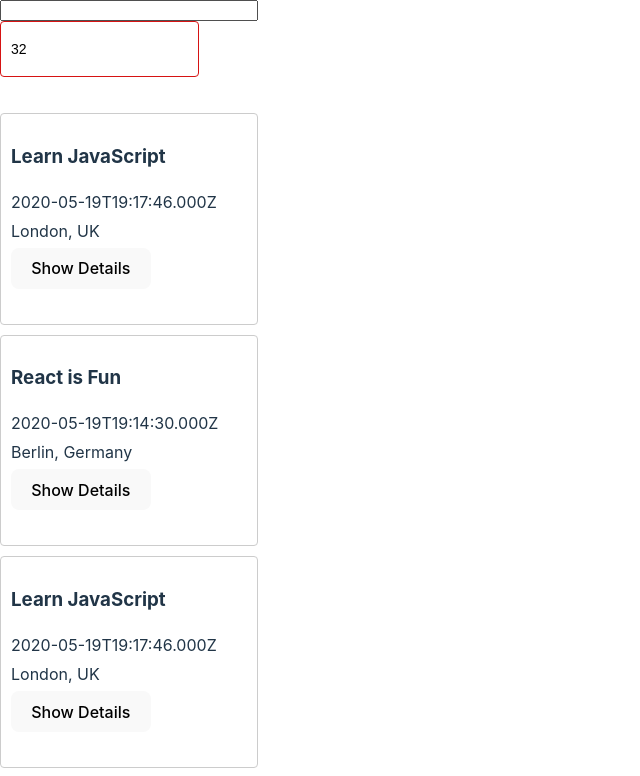
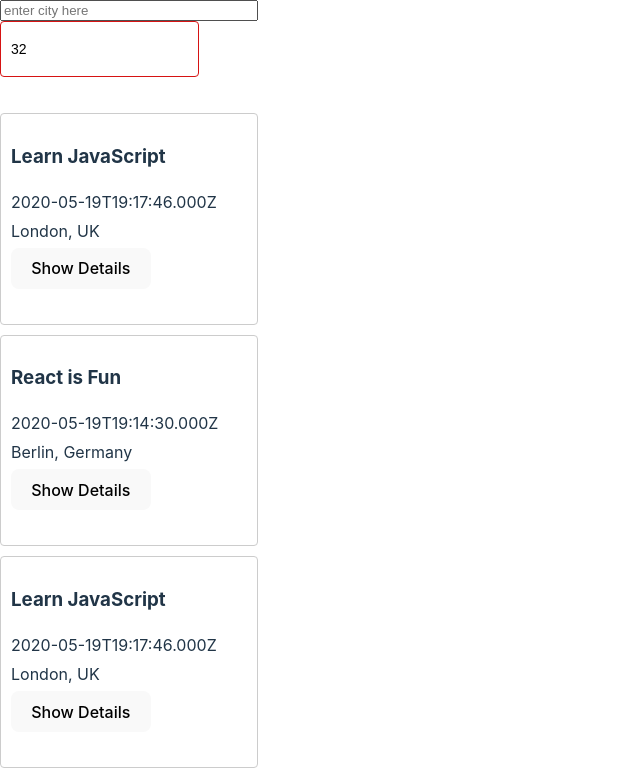
Before and after one commit to dwyertyrell/meet-app, a React (Vite) app: page / in a window 1280 px wide. Shown: the top 776 px of the page, without its empty margins (0-640 px from the left). Built offline with nearby package versions, Linux system fonts and the light colour scheme; what atatus-spa would draw is missing.

Commit message:
Update CitySearch.jsx
added placeholder on <input> of a UI component

```diff
--- a/src/components/CitySearch.jsx
+++ b/src/components/CitySearch.jsx
@@ -36,6 +36,7 @@ const CitySearch = ({allLocations, setCurrentCity}) => {
         <input
           className='city'
           type="textbox"
+          placeholder='enter city here'
           value={query}
           onFocus={()=>{setShowSuggestions(true)}}
           onChange={handleInputChanged}
```
